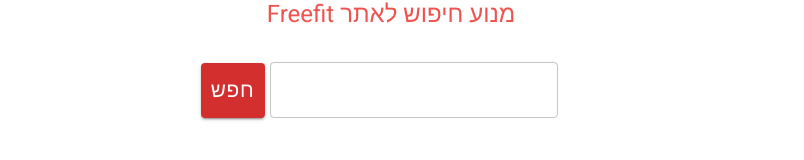
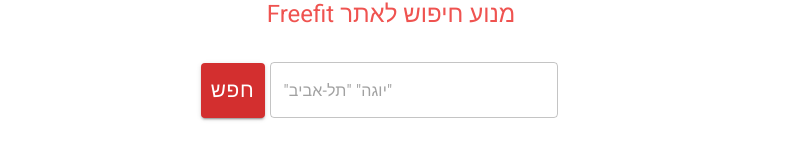
Before and after one commit to kobiez/search-fit, a React (Create React App) app: page / in a window 1280 px wide. Shown: the part 182-342 px from the top of the page, without its empty margins (249-1053 px from the left). Built offline with nearby package versions, Linux system fonts and the light colour scheme.

Commit message:
App improvements (#14)
* autocomplete placeholder

```diff
--- a/src/components/SearchInFit.js
+++ b/src/components/SearchInFit.js
@@ -17,13 +17,13 @@
 
     return (
         <Grid container display="flex" direction="column" spacing={3} justifyContent="space-around">
-            <Grid item xs={4}>
+            <Grid item xs={1}>
                 <Typography
                     variant="h1"
                     mb={1}
                     color="error.light"
                     textAlign="center"
-                    sx={{ fontFamily: "'Permanent Marker'", fontSize: "7.5rem", textShadow: "" }}
+                    sx={{ fontFamily: "'Permanent Marker'", fontSize: "7.5rem" }}
                 >
                     Search in fit
                 </Typography>
--- a/src/components/SearchSection.js
+++ b/src/components/SearchSection.js
@@ -45,7 +45,7 @@
                     forcePopupIcon={false}
                     multiple
                     clearOnEscape
-                    noOptionsText="Type to search..."
+                    noOptionsText="חפשו עיר, סוג פעילות או גם וגם"
                     sx={{ width: "45%", minWidth: "250px" }}
                     closeText={"Close"}
                     clearText={"Bye Bye"}
@@ -57,6 +57,7 @@
                             InputProps={{
                                 ...params.InputProps
                             }}
+                            placeholder='"יוגה" "תל-אביב"'
                         />
                     }
                     value={autocompleteInputValue}
```
